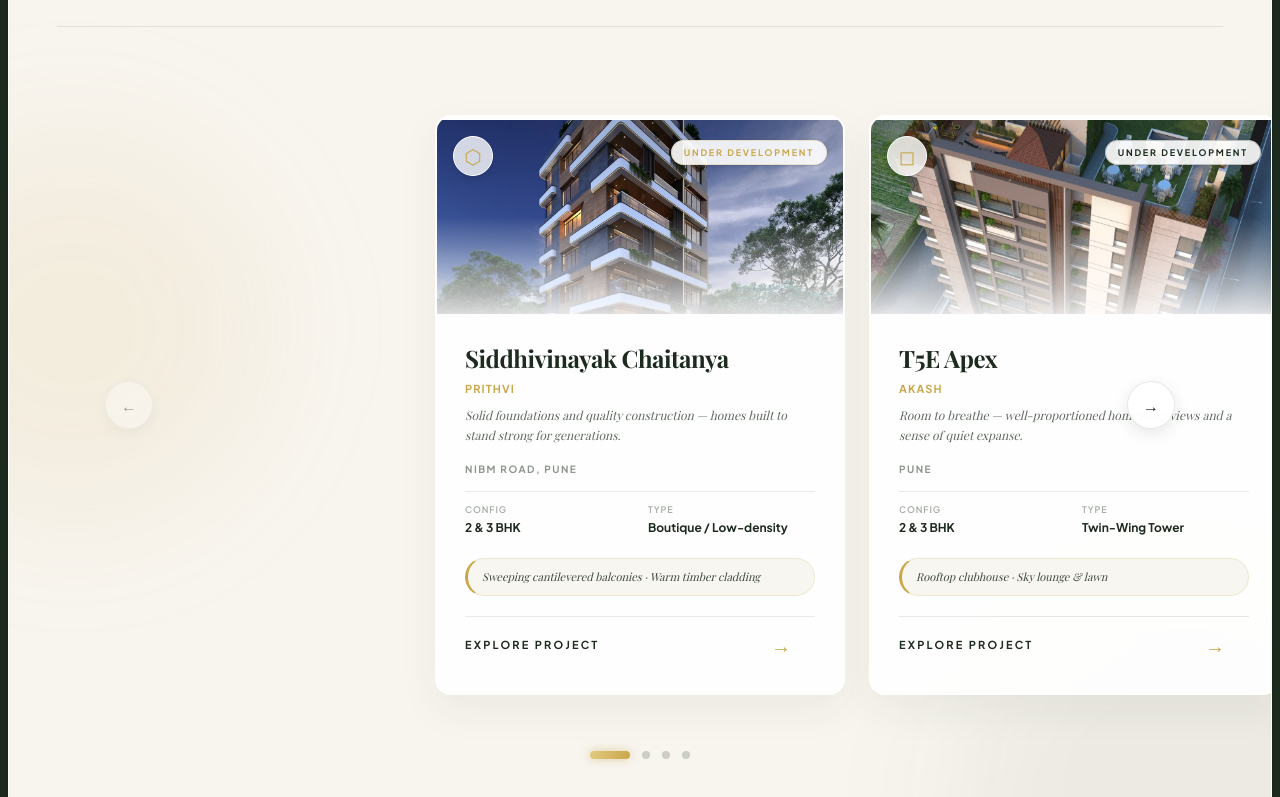
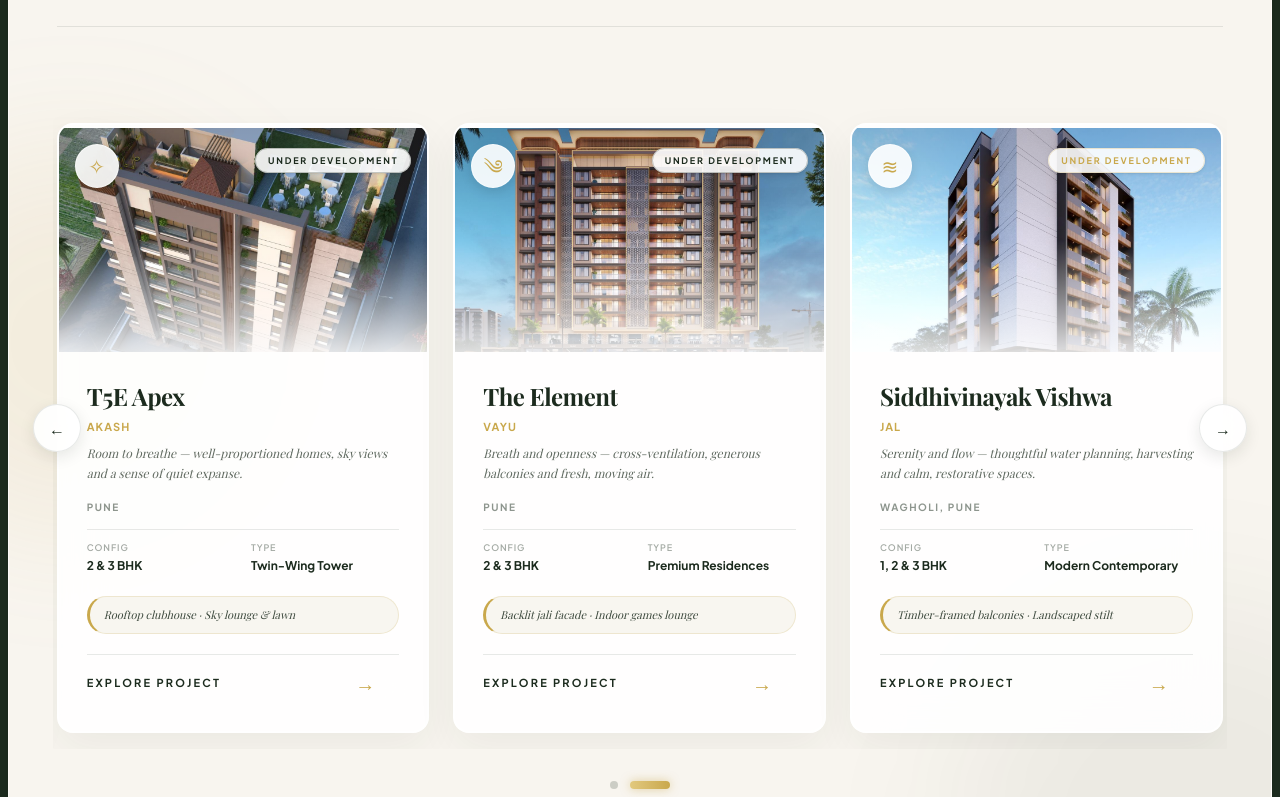
Before and after one commit to accesslysolution/T5E, a Next.js app: page / in a window 1280 px wide. Shown: the part 4563-5360 px from the top of the page. Built offline with nearby package versions, Linux system fonts and the light colour scheme; no server answers.

Commit message:
Updated the Project Section

```diff
--- a/src/components/Projects.tsx
+++ b/src/components/Projects.tsx
@@ -1,6 +1,6 @@
 "use client";
 
-import { useRef, useState } from "react";
+import { useRef, useState, useEffect } from "react";
 import Link from "next/link";
 import Image from "next/image";
 import { motion, useInView, type Transition } from "framer-motion";
@@ -20,7 +20,7 @@ const PROJECTS = [
     units: "2 & 3 BHK",
     highlight: "Sweeping cantilevered balconies · Warm timber cladding",
     element: "Prithvi",
-    elementSymbol: "⬡",
+    elementSymbol: "⛰︎", // Earth / Mountain Symbol
     elementDesc: "Solid foundations and quality construction — homes built to stand strong for generations.",
     image: "/img/chaitanya-1.jpeg",
   },
@@ -35,7 +35,7 @@ const PROJECTS = [
     units: "2 & 3 BHK",
     highlight: "Rooftop clubhouse · Sky lounge & lawn",
     element: "Akash",
-    elementSymbol: "◻",
+    elementSymbol: "✧", // Space / Cosmic Star Symbol
     elementDesc: "Room to breathe — well-proportioned homes, sky views and a sense of quiet expanse.",
     image: "/img/apex-1.jpeg",
   },
@@ -50,7 +50,7 @@ const PROJECTS = [
     units: "2 & 3 BHK",
     highlight: "Backlit jali facade · Indoor games lounge",
     element: "Vayu",
-    elementSymbol: "○",
+    elementSymbol: "༄", // Air / Wind Gust Symbol
     elementDesc: "Breath and openness — cross-ventilation, generous balconies and fresh, moving air.",
     image: "/img/element-02.jpeg",
   },
@@ -65,7 +65,7 @@ const PROJECTS = [
     units: "1, 2 & 3 BHK",
     highlight: "Timber-framed balconies · Landscaped stilt",
     element: "Jal",
-    elementSymbol: "◈",
+    elementSymbol: "≋", // Water / Flowing Waves Symbol
     elementDesc: "Serenity and flow — thoughtful water planning, harvesting and calm, restorative spaces.",
     image: "/img/vishwa-1.jpeg",
   },
@@ -73,16 +73,31 @@ const PROJECTS = [
 
 type Project = typeof PROJECTS[0];
 
-function ProjectCard({ p }: { p: Project }) {
+function ProjectCard({ p, innerRef }: { p: Project; innerRef?: React.RefObject<HTMLDivElement | null> }) {
   return (
+    // Sizing Wrapper: 1 card on mobile, 2 on tablet, 3 on desktop
+    <div ref={innerRef} className="w-full sm:w-[calc(50%-0.75rem)] lg:w-[calc(33.333%-1rem)] flex-shrink-0">
       <Link
         href={`/projects/${p.slug}`}
-      // Updated: border-2, more pronounced hover shadow, ring effect, and solid gold border on hover
-      className="block w-full flex-shrink-0 rounded-2xl bg-white/90 backdrop-blur-xl border-2 border-white/80 shadow-[0_15px_40px_rgba(28,43,30,0.06)] hover:shadow-[0_25px_60px_rgba(201,168,76,0.3)] hover:border-[#c9a84c] hover:ring-4 hover:ring-[#c9a84c]/15 hover:scale-[1.02] transition-all duration-300 overflow-hidden group flex flex-col justify-between"
-      style={{ height: "580px" }}
+        className="block relative w-full h-full rounded-2xl bg-white/90 backdrop-blur-xl border-2 border-white/80 shadow-[0_15px_40px_rgba(28,43,30,0.06)] hover:shadow-[0_25px_60px_rgba(201,168,76,0.3)] hover:border-[#c9a84c] hover:ring-4 hover:ring-[#c9a84c]/15 hover:scale-[1.02] transition-all duration-300 overflow-hidden group flex flex-col justify-between"
+        style={{ minHeight: "580px" }}
       >
         {/* Top Gold Hover Accent Bar */}
         <div className="h-[3px] w-0 group-hover:w-full bg-gradient-to-r from-[#e2c97e] via-[#c9a84c] to-[#a8852f] transition-all duration-500 ease-out" />
+
+        {/* ── Animated SVG Outline Drawing Effect ── */}
+        <svg className="absolute inset-0 w-full h-full pointer-events-none z-50">
+          <rect
+            rx="15"
+            style={{
+              width: "calc(100% - 2px)",
+              height: "calc(100% - 2px)",
+              x: "1px",
+              y: "1px",
+            }}
+            className="fill-none stroke-[#c9a84c] stroke-[3px] opacity-0 group-hover:opacity-100 [stroke-dasharray:2500] [stroke-dashoffset:2500] group-hover:[stroke-dashoffset:0] transition-all duration-1000 ease-[cubic-bezier(0.22,1,0.36,1)]"
+          />
+        </svg>
 
         {/* ── Top Project Image Showcase ── */}
         <div className="relative w-full h-56 overflow-hidden bg-[#1c2b1e]/5">
@@ -95,8 +110,8 @@ function ProjectCard({ p }: { p: Project }) {
           />
           <div className="absolute inset-0 bg-gradient-to-t from-white via-transparent to-black/20 opacity-85 pointer-events-none transition-opacity duration-500" />
 
-        {/* Floating Element Symbol Badge */}
-        <div className="absolute top-4 left-4 w-10 h-10 rounded-full bg-white/80 backdrop-blur-md border border-white group-hover:border-[#c9a84c]/50 flex items-center justify-center text-[#c9a84c] text-xl shadow-md pointer-events-none transition-colors duration-300">
+          {/* Floating Element Symbol Badge with Frosted White Block */}
+          <div className="absolute top-4 left-4 w-11 h-11 rounded-full bg-white/90 backdrop-blur-md border border-white/60 group-hover:border-[#c9a84c]/50 flex items-center justify-center text-[#c9a84c] text-xl shadow-[0_4px_12px_rgba(0,0,0,0.1)] pointer-events-none transition-colors duration-300">
             {p.elementSymbol}
           </div>
 
@@ -171,6 +186,7 @@ function ProjectCard({ p }: { p: Project }) {
           </div>
         </div>
       </Link>
+    </div>
   );
 }
 
@@ -190,17 +206,53 @@ function ViewAllLink() {
 
 export default function Projects() {
   const [activeIndex, setActiveIndex] = useState(0);
+  const [cardWidth, setCardWidth] = useState(0);
+  const [cardsToShow, setCardsToShow] = useState(3);
+  const [isHovered, setIsHovered] = useState(false);
+
   const headerRef = useRef<HTMLDivElement>(null);
+  const cardRef = useRef<HTMLDivElement>(null);
   const headerInView = useInView(headerRef, { once: true, margin: "-60px" });
 
-  /* ── 2D Carousel Navigation Controls ── */
-  const handleNext = () => {
-    setActiveIndex((prev) => Math.min(prev + 1, PROJECTS.length - 1));
+  /* ── Dynamic Width & Layout Calculator ── */
+  useEffect(() => {
+    const updateLayout = () => {
+      let visible = 3; // Desktop
+      if (window.innerWidth < 640) visible = 1; // Mobile
+      else if (window.innerWidth < 1024) visible = 2; // Tablet
+
+      setCardsToShow(visible);
+
+      if (cardRef.current) {
+        // Measure card width + gap (1.5rem = 24px)
+        setCardWidth(cardRef.current.offsetWidth + 24);
+      }
+
+      // Prevent scrolling past empty space on resize
+      setActiveIndex((prev) => Math.min(prev, Math.max(0, PROJECTS.length - visible)));
     };
 
-  const handlePrev = () => {
-    setActiveIndex((prev) => Math.max(prev - 1, 0));
-  };
+    updateLayout();
+    window.addEventListener("resize", updateLayout);
+    return () => window.removeEventListener("resize", updateLayout);
+  }, []);
+
+  const maxIndex = Math.max(0, PROJECTS.length - cardsToShow);
+
+  const handleNext = () => setActiveIndex((prev) => (prev >= maxIndex ? 0 : prev + 1));
+  const handlePrev = () => setActiveIndex((prev) => (prev <= 0 ? maxIndex : prev - 1));
+
+  /* ── Auto-Slide Timer ── */
+  useEffect(() => {
+    // Do not set interval if hovered or if there's nowhere to scroll to
+    if (isHovered || maxIndex === 0) return;
+
+    const timer = setInterval(() => {
+      setActiveIndex((prev) => (prev >= maxIndex ? 0 : prev + 1));
+    }, 4000); // 4 seconds interval
+
+    return () => clearInterval(timer);
+  }, [isHovered, maxIndex, activeIndex]); // Resets timer if manually clicked so it doesn't double skip
 
   return (
     <section
@@ -218,7 +270,7 @@ export default function Projects() {
           initial={{ opacity: 0, y: 28 }}
           animate={headerInView ? { opacity: 1, y: 0 } : {}}
           transition={{ ...TRANSITION_BASE }}
-          className="mb-16 flex flex-col md:flex-row md:items-end justify-between gap-6 border-b border-[#1c2b1e]/10 pb-8"
+          className="mb-12 lg:mb-16 flex flex-col md:flex-row md:items-end justify-between gap-6 border-b border-[#1c2b1e]/10 pb-8"
         >
           <div>
             <div className="flex items-center gap-3 mb-4">
@@ -242,28 +294,27 @@ export default function Projects() {
         </motion.div>
 
         {/* ── 2D Linear Carousel Stage ── */}
-        <div className="relative w-full py-6">
-          {/* Constrain width to 1 card size to handle the offset perfectly */}
-          <div className="max-w-[370px] lg:max-w-[410px] mx-auto relative z-20">
+        <div
+          className="relative w-full py-8"
+          onMouseEnter={() => setIsHovered(true)}
+          onMouseLeave={() => setIsHovered(false)}
+        >
+          <div className="overflow-hidden px-1 py-4 -my-4 -mx-1">
             <motion.div
               className="flex gap-6"
-              // Moves the track precisely by 100% of the inner div width + the 1.5rem (24px) gap
-              animate={{ x: `calc(-${activeIndex * 100}% - ${activeIndex * 1.5}rem)` }}
+              animate={{ x: -(activeIndex * cardWidth) }}
               transition={{ duration: 0.6, ease: [0.22, 1, 0.36, 1] }}
               drag="x"
-              dragConstraints={{ left: 0, right: 0 }}
-              dragElastic={0.2}
+              dragConstraints={{ left: -(maxIndex * cardWidth), right: 0 }}
+              dragElastic={0.15}
               onDragEnd={(_, info) => {
                 const threshold = 50;
-                if (info.offset.x < -threshold) {
-                  handleNext();
-                } else if (info.offset.x > threshold) {
-                  handlePrev();
-                }
+                if (info.offset.x < -threshold) handleNext();
+                else if (info.offset.x > threshold) handlePrev();
               }}
             >
-              {PROJECTS.map((p) => (
-                <ProjectCard key={p.id} p={p} />
+              {PROJECTS.map((p, idx) => (
+                <ProjectCard key={p.id} p={p} innerRef={idx === 0 ? cardRef : undefined} />
               ))}
             </motion.div>
           </div>
@@ -271,30 +322,29 @@ export default function Projects() {
           {/* ── Navigation Arrows ── */}
           <button
             onClick={handlePrev}
-            disabled={activeIndex === 0}
             aria-label="Previous project"
-            className="absolute left-0 md:left-4 lg:left-12 top-1/2 -translate-y-1/2 z-50 w-12 h-12 rounded-full border border-[#1c2b1e]/10 bg-white/90 backdrop-blur-md flex items-center justify-center text-[#1c2b1e] hover:bg-[#1c2b1e] hover:text-[#c9a84c] transition-colors duration-300 shadow-[0_5px_15px_rgba(28,43,30,0.1)] cursor-pointer disabled:opacity-40 disabled:cursor-not-allowed"
+            className="absolute left-0 lg:-left-6 top-1/2 -translate-y-1/2 z-50 w-12 h-12 rounded-full border border-[#1c2b1e]/10 bg-white/90 backdrop-blur-md flex items-center justify-center text-[#1c2b1e] hover:bg-[#1c2b1e] hover:text-[#c9a84c] transition-colors duration-300 shadow-[0_5px_15px_rgba(28,43,30,0.1)] cursor-pointer"
           >
             ←
           </button>
 
           <button
             onClick={handleNext}
-            disabled={activeIndex === PROJECTS.length - 1}
             aria-label="Next project"
-            className="absolute right-0 md:right-4 lg:right-12 top-1/2 -translate-y-1/2 z-50 w-12 h-12 rounded-full border border-[#1c2b1e]/10 bg-white/90 backdrop-blur-md flex items-center justify-center text-[#1c2b1e] hover:bg-[#1c2b1e] hover:text-[#c9a84c] transition-colors duration-300 shadow-[0_5px_15px_rgba(28,43,30,0.1)] cursor-pointer disabled:opacity-40 disabled:cursor-not-allowed"
+            className="absolute right-0 lg:-right-6 top-1/2 -translate-y-1/2 z-50 w-12 h-12 rounded-full border border-[#1c2b1e]/10 bg-white/90 backdrop-blur-md flex items-center justify-center text-[#1c2b1e] hover:bg-[#1c2b1e] hover:text-[#c9a84c] transition-colors duration-300 shadow-[0_5px_15px_rgba(28,43,30,0.1)] cursor-pointer"
           >
             →
           </button>
         </div>
 
-        {/* ── Pagination Indicators ── */}
-        <div className="flex items-center justify-center gap-3 mt-8">
-          {PROJECTS.map((_, idx) => (
+        {/* ── Dynamic Pagination Indicators ── */}
+        {maxIndex > 0 && (
+          <div className="flex items-center justify-center gap-3 mt-4">
+            {Array.from({ length: maxIndex + 1 }).map((_, idx) => (
               <button
                 key={idx}
                 onClick={() => setActiveIndex(idx)}
-              aria-label={`Go to project ${idx + 1}`}
+                aria-label={`Go to slide ${idx + 1}`}
                 className={`h-2 rounded-full transition-all duration-500 cursor-pointer ${
                   idx === activeIndex
                     ? "w-10 bg-gradient-to-r from-[#e2c97e] to-[#c9a84c] shadow-[0_0_10px_rgba(201,168,76,0.5)]"
@@ -303,6 +353,7 @@ export default function Projects() {
               />
             ))}
           </div>
+        )}
       </div>
     </section>
   );
```
Lines whose indentation alone changed are shown as unchanged.
